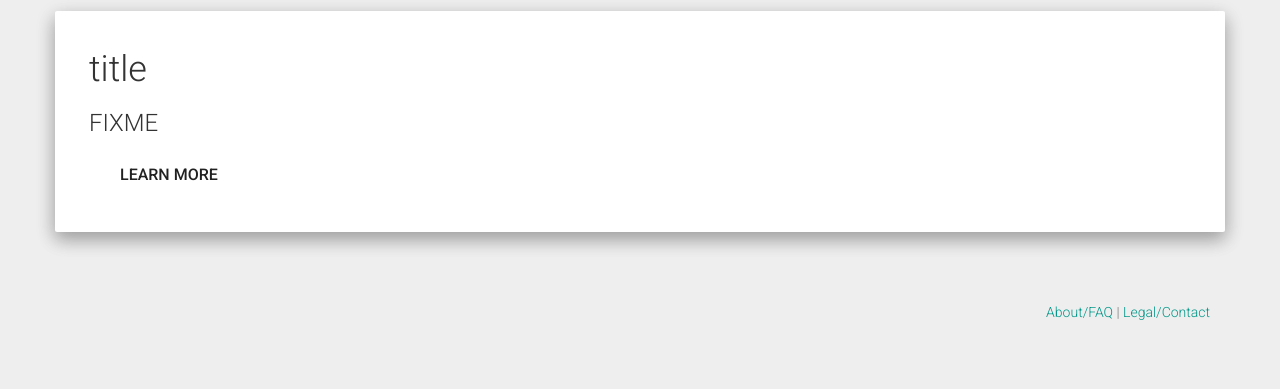
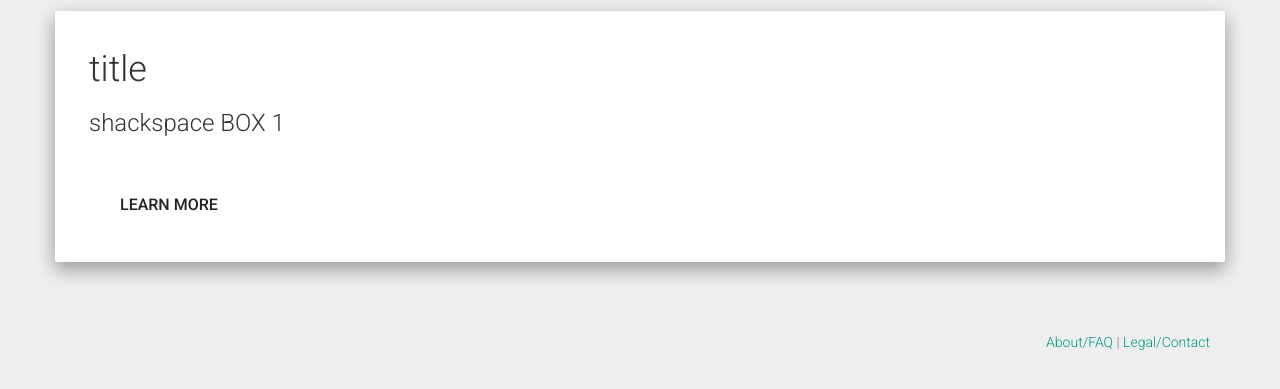
Before and after one commit to aerospaceresearch/cress-website, a Django app: template cress/main/templates/main/home.html in a window 1280 px wide. Shown: the part 60-449 px from the top of the page. Run offline with Django 3.2, Linux system fonts and the light colour scheme; the template is opened without the code that fills it, so the values that code supplies are empty; some libraries are stand-ins or nearby versions.

Commit message:
show image ...

```diff
--- a/cress/main/templates/main/home.html
+++ b/cress/main/templates/main/home.html
@@ -11,8 +11,12 @@ Welcome!
         <div class="col-md-6">
             <h1>title</h1>
             <h3>
-                FIXME
+	      shackspace BOX 1
             </h3>
+	    <p>
+	      <img src="{{ image.url }}" width="500" />
+	    </p>
+
             <p><a class="btn btn-lg" href="{% url "about" %}" role="button">Learn more</a></p>
         </div>
     </div>
--- a/cress/main/urls.py
+++ b/cress/main/urls.py
@@ -4,9 +4,11 @@ from django.conf.urls import url
 from django.contrib.auth import views as auth_views
 from django.views.generic import TemplateView
 
+from .views import HomePageView
+
 
 urlpatterns = [
-    url(r'^$', TemplateView.as_view(template_name="main/home.html"), name='home'),
+    url(r'^$', HomePageView.as_view(), name='home'),
     url(r'^about/$', TemplateView.as_view(template_name='main/about.html'), name='about'),
     url(r'^legal/$', TemplateView.as_view(template_name='main/legal.html'), name='legal'),
     url(r'^login/$', auth_views.login, {'template_name': 'main/login.html'}, name='login'),
```
Also changed, not shown: cress/main/views.py (+13 -1 lines).
